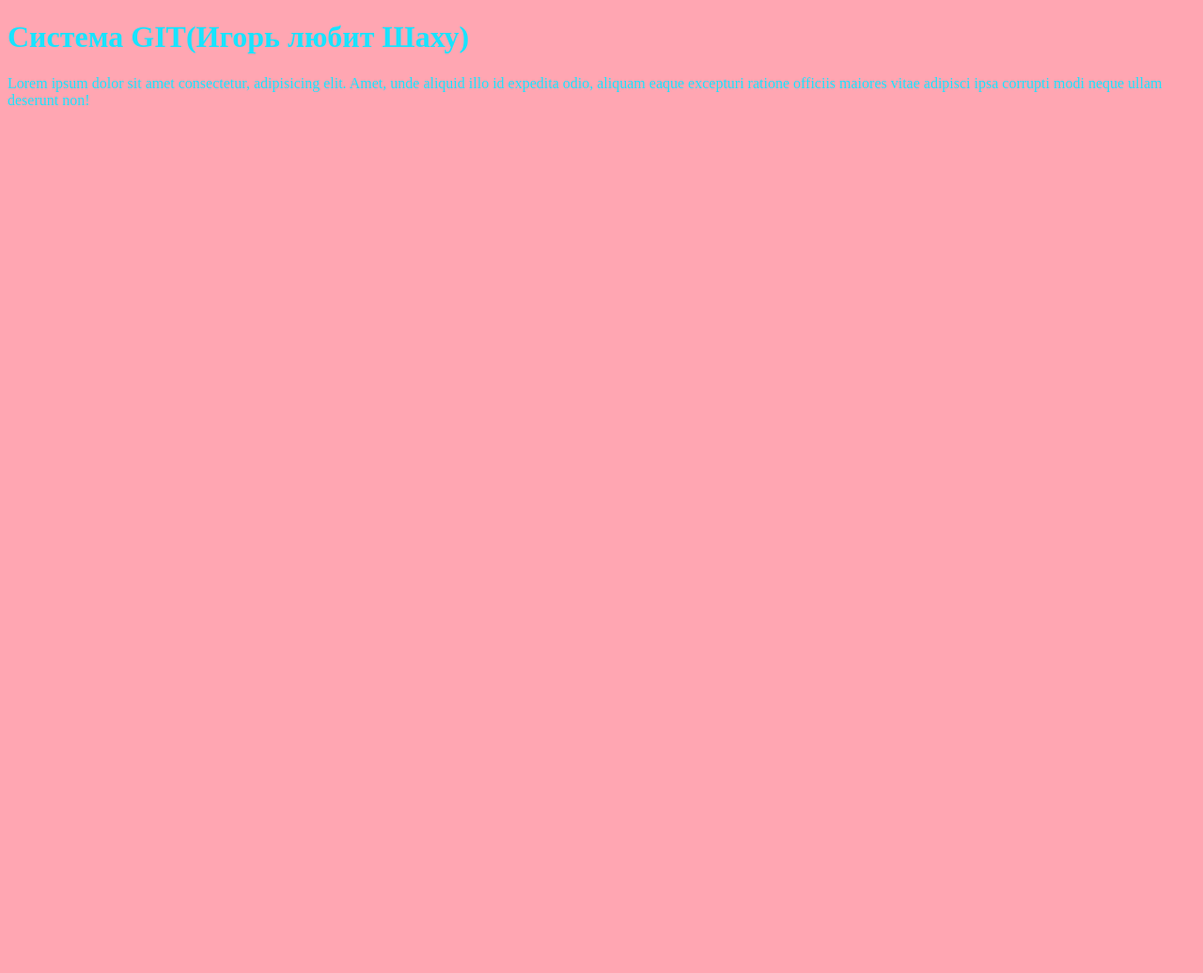
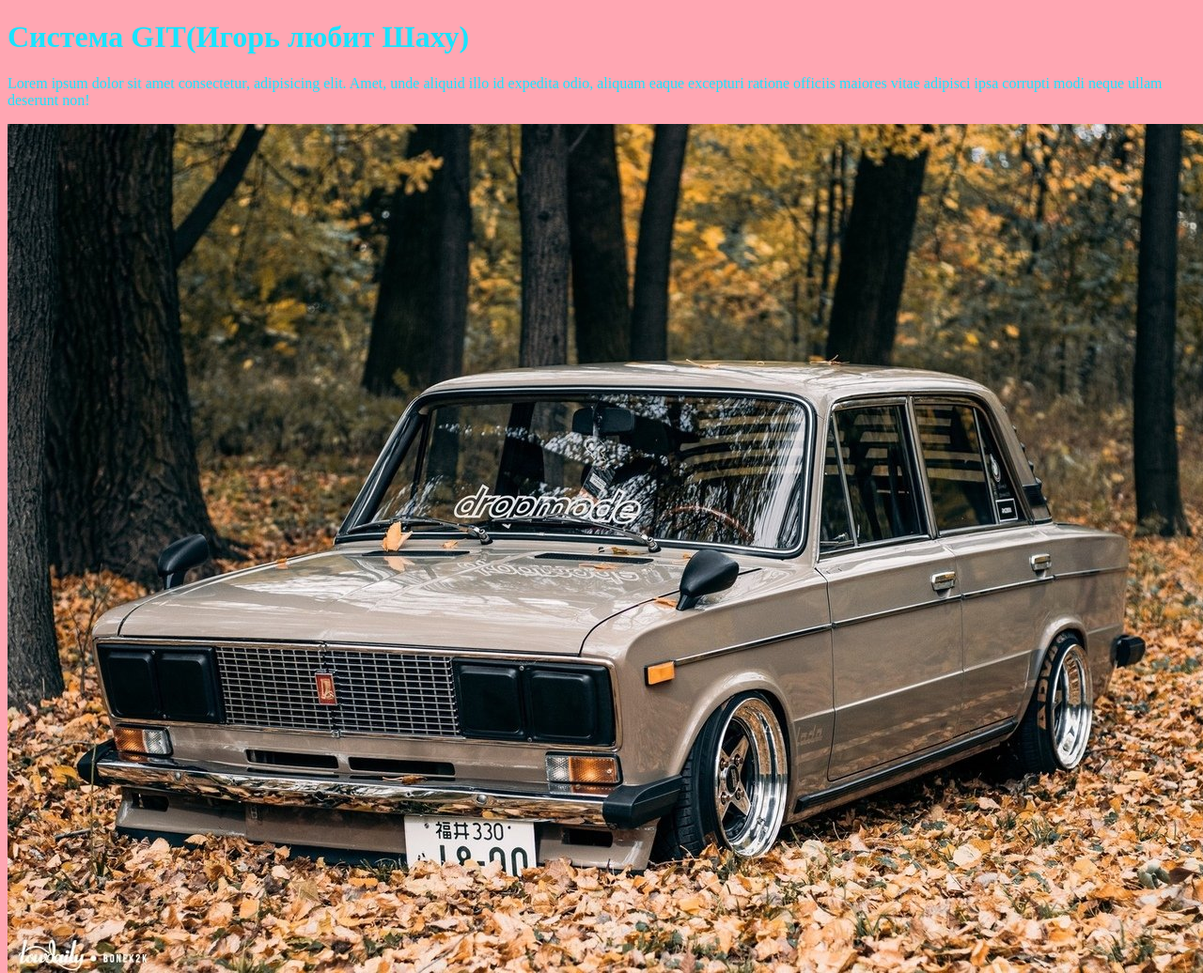
Before and after one commit to ilnatik/ilnatik, a plain HTML site: page index.html in a window 1280 px wide. Shown: the whole page at 94% size. Before the commit the page ends 800 px from the top, so only its background shows below. Drawn offline with Linux system fonts and the light colour scheme.

Commit message:
add shaxa

```diff
--- a/index.html
+++ b/index.html
@@ -9,6 +9,8 @@
 </head>
 <body>
     <h1>Система GIT(Игорь любит Шаху)</h1>
+
     <p>Lorem ipsum dolor sit amet consectetur, adipisicing elit. Amet, unde aliquid illo id expedita odio, aliquam eaque excepturi ratione officiis maiores vitae adipisci ipsa corrupti modi neque ullam deserunt non!</p>
+    <img src="img/1655290170_3-celes-club-p-shakha-mashina-mashini-krasivo-foto-3.jpg" alt="">
 </body>
 </html>
```
Also changed, not shown: img/1655290170_3-celes-club-p-shakha-mashina-mashini-krasivo-foto-3.jpg (added).
